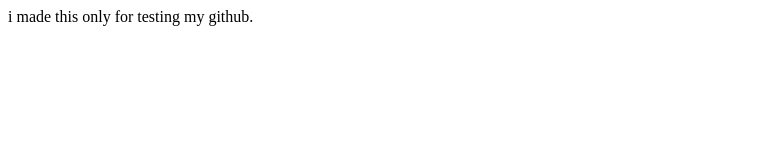
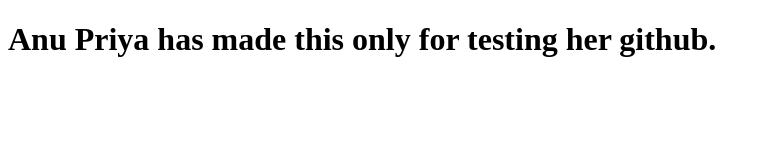
Before and after one commit to kvoefclass10a-ctrl/NeuroSync, a plain HTML site: page test.html in a window 1280 px wide. Shown: the whole page, without its empty margins (0-770 px from the left). Drawn offline with Linux system fonts and the light colour scheme.

Commit message:
update test.html

```diff
--- a/test.html
+++ b/test.html
@@ -6,6 +6,6 @@
     <title>Document</title>
 </head>
 <body>
-    i made this only for testing my github.
+    <h1>Anu Priya has made this only for testing her github.</h1>
 </body>
 </html>
```
